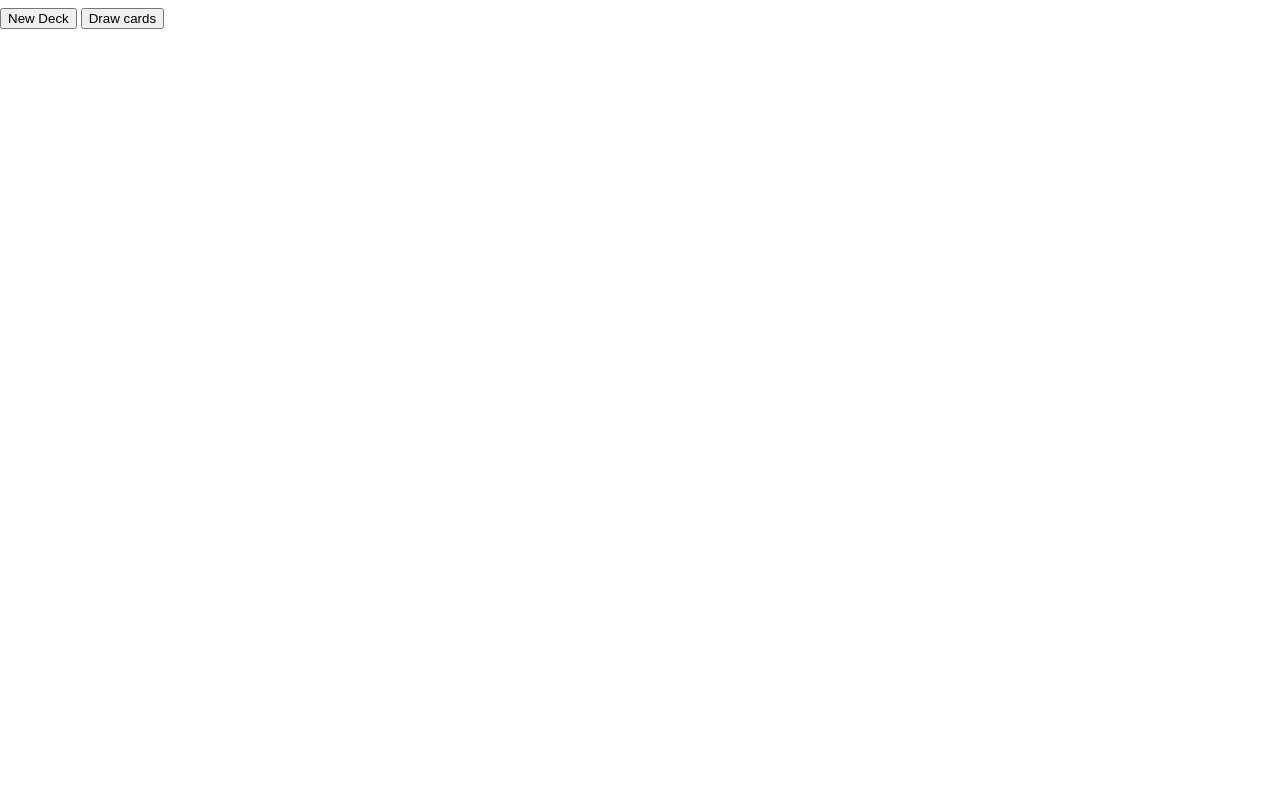
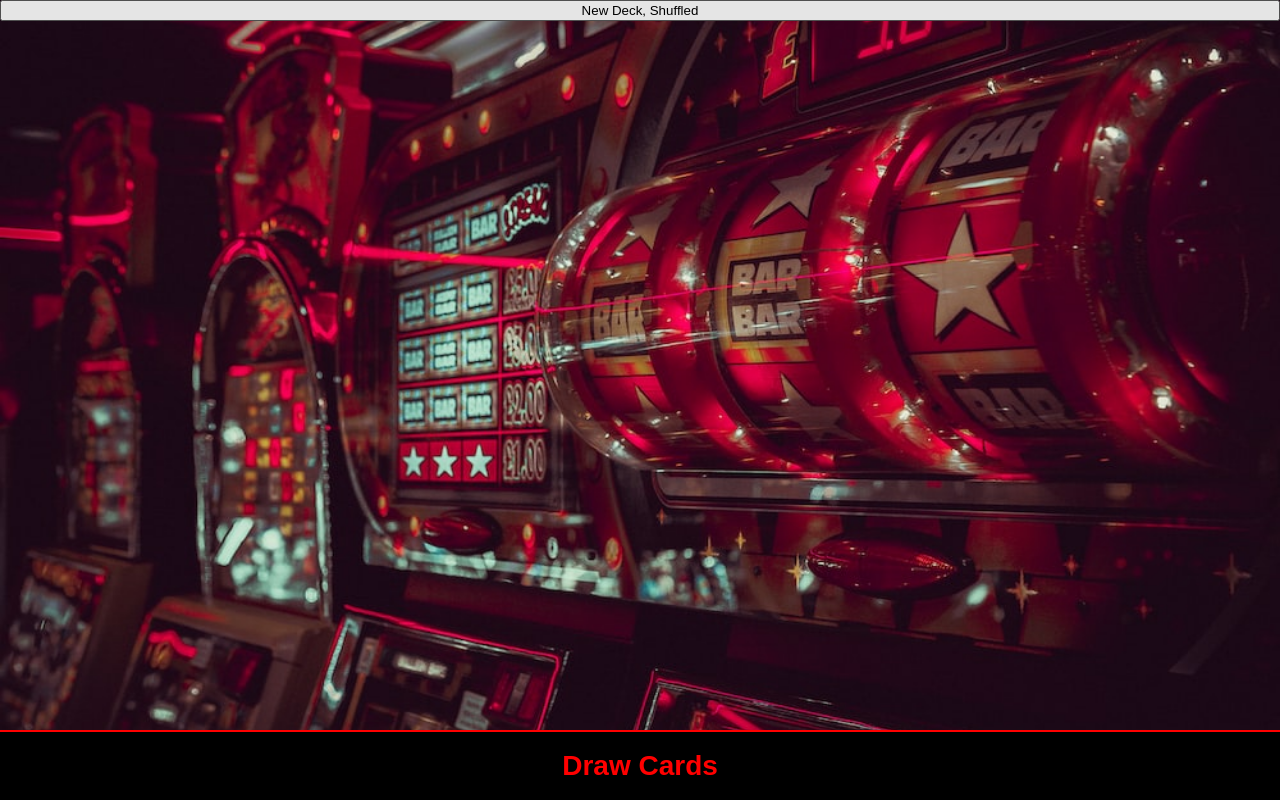
Before and after one commit to RaevenTech/cardGameWAR, a plain HTML site: page index.html in a window 1280 px wide. Drawn offline with Linux system fonts and the light colour scheme; no server answers.

Commit message:
background added

```diff
--- a/index.html
+++ b/index.html
@@ -7,9 +7,14 @@
   <title>Cards of WAR</title>
 </head>
 <body>
-  <button id="new-deck-btn" class="new-deck-btn">New Deck</button>
-  <button id="draw-new-btn" class="draw-new-btn">Draw cards</button>
-  <div id="cards-container" class="cards-container"></div>
+  <img class="bg-img" src="/assets/casino.jpeg" alt="casino machine" >
+  <main>
+    <div class="main-container">
+      <button id="new-deck-btn" class="new-deck-btn">New Deck, Shuffled</button>
+      <div id="cards-container" class="cards-container"></div>
+      <button id="draw-new-btn" class="draw-new-btn">Draw Cards</button>
+    </div>
+  </main>
   <script src="script.js"></script>
 </body>
 </html>
--- a/style.css
+++ b/style.css
@@ -1,5 +1,44 @@
 body {
+  box-sizing: border-box;
   margin: 0em;
   user-select: none;
-  padding: .5em 0em;
+  padding: 0em 0em;
+  background-repeat: no-repeat;
+  object-fit: contain;
+  height: 100%;
 }
+
+.bg-img {
+  width: 100%;
+  max-width: 100vw;
+  height: 100vh;
+  max-height: max-content;
+  position: relative;
+  display: block;
+}
+
+.main-container {
+  position: absolute;
+  top: 0em;
+  left: 0em;
+  display: flex;
+  flex-direction: column;
+  justify-content: space-between;
+  width: 100%;
+  height: 100%;
+}
+
+.cards-container {
+  max-height: 90vh;
+}
+
+.draw-new-btn {
+  height: 2.5em;
+  margin-bottom: 0px;
+  font-size: 1.75rem;
+  font-weight: 800;
+  background-color: black;
+  color: red;
+  border: none;
+  border-top: 2px solid red;
+}
```
Also changed, not shown: assets/casino.jpeg (added).
